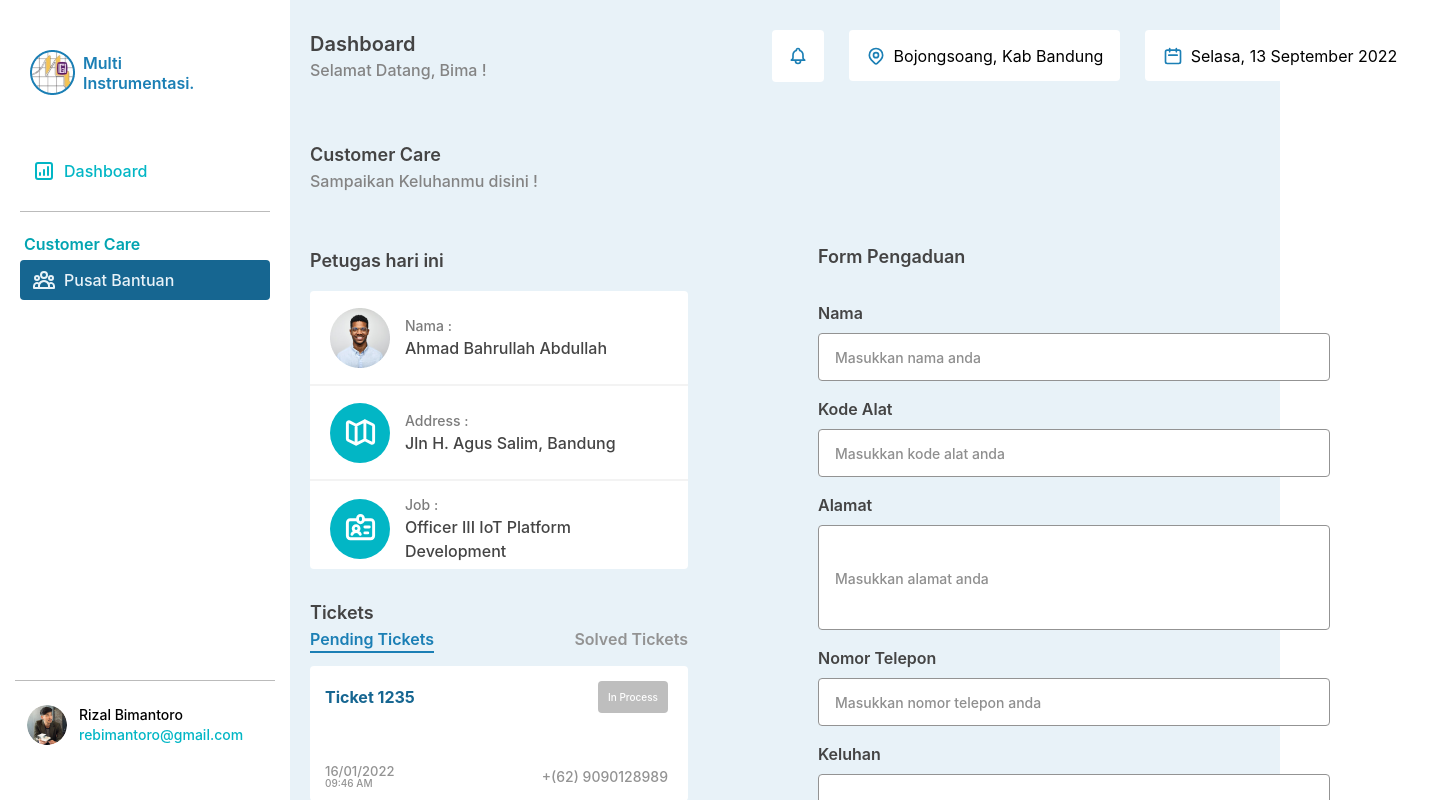
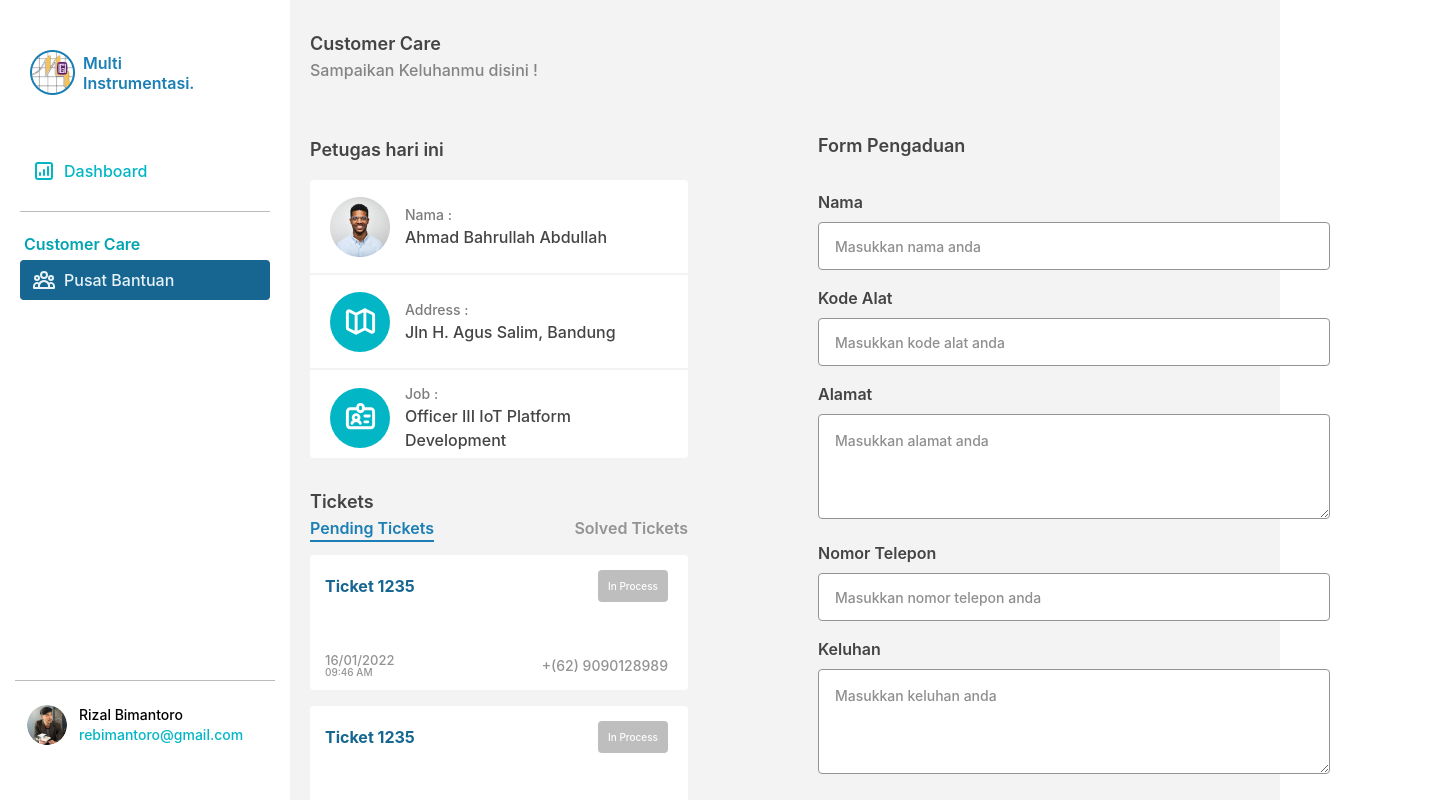
Before and after one commit to Smart-Dashboard-ESD/Website_Smart_Dashboard, a React (Create React App) app: page /customer-care in a window 1280 px wide. Shown: the top 800 px of the page, 1440 px wide, since content can reach past the window. Built offline with nearby package versions, Linux system fonts and the light colour scheme.

Commit message:
feat/add routing and link navigation

```diff
--- a/src/App.js
+++ b/src/App.js
@@ -1,26 +1,27 @@
 import { BrowserRouter, Route, Routes } from "react-router-dom";
-import Sidebar from "./components/Sidebar";
+// import Sidebar from "./components/Sidebar";
 import CustomerCare from "./pages/CustomerCare";
 import DashboardUser from "./pages/DashboardUser";
 import Tagihan from "./pages/Tagihan";
-import { useStateContext } from "./context/ContextProvider";
-import Header from "./components/Header";
-// import Login from "./pages/Login";
-// import Register from "./pages/Register";
+// import { useStateContext } from "./context/ContextProvider";
+import Login from "./pages/Login";
+import Register from "./pages/Register";
+import DataDiri from "./pages/DataDiri";
+import Pembayaran from "./pages/Pembayaran";
 
 function App() {
   return (
-    <div className="flex w-screen h-screen App bg-Primary-Light">
+    <div className="w-screen h-screen App">
       <BrowserRouter>
-        <Sidebar />
-        <div className="flex flex-col w-[1150px]">
-          <Header />
-          <Routes>
-            <Route path="/" element={<DashboardUser />} />
-            <Route path="/tagihan" element={<Tagihan />} />
-            <Route path="customer-care" element={<CustomerCare />} />
-          </Routes>
-        </div>
+        <Routes>
+          <Route path="/" element={<DashboardUser />} />
+          <Route path="/tagihan" element={<Tagihan />} />
+          <Route path="/customer-care" element={<CustomerCare />} />
+          <Route path="/login" element={<Login />} />
+          <Route path="/register" element={<Register />} />
+          <Route path="/data-diri" element={<DataDiri />} />
+          <Route path="/pembayaran" element={<Pembayaran />} />
+        </Routes>
       </BrowserRouter>
     </div>
   );
--- a/src/components/ButtonBayar.js
+++ b/src/components/ButtonBayar.js
@@ -1,9 +1,12 @@
 import React from "react";
+import { Link } from "react-router-dom";
 
 export default function ButtonBayar() {
   return (
-    <button className="w-[192px] h-[44px] bg-Primary-Normal bottom-[35px] right-[30px] absolute z-10 rounded text-white flex items-center justify-center">
-      <h1 className="text-[20px] font-medium">Bayar Sekarang</h1>
-    </button>
+    <Link to="/pembayaran">
+      <button className="w-[192px] h-[44px] bg-Primary-Normal bottom-[35px] right-[30px] absolute z-10 rounded text-white flex items-center justify-center">
+        <h1 className="text-[20px] font-medium">Bayar Sekarang</h1>
+      </button>
+    </Link>
   );
 }
--- a/src/components/FormDataDiri.js
+++ b/src/components/FormDataDiri.js
@@ -1,4 +1,5 @@
 import React from "react";
+import { Link } from "react-router-dom";
 import DateDropdown from "./Dropdown/DateDropdown";
 import GenderDropdown from "./Dropdown/GenderDropdown";
 import KotaDropdown from "./Dropdown/KotaDropdown";
@@ -81,9 +82,11 @@ export default function FormDataDiri() {
         <h2 className="text-sm font-medium text-Greyscale-Normal">
           *Form wajib terisi penuh
         </h2>
-        <button className="w-[158px] h-[39px] bg-Primary-Normal rounded text-base font-medium text-white ml-[264px]">
-          Save & Continue
-        </button>
+        <Link to="/register">
+          <button className="w-[158px] h-[39px] bg-Primary-Normal rounded text-base font-medium text-white ml-[264px]">
+            Save & Continue
+          </button>
+        </Link>
       </div>
     </div>
   );
--- a/src/components/History.js
+++ b/src/components/History.js
@@ -3,7 +3,7 @@ import TableHistory from "./TableHistory";
 
 export default function History() {
   return (
-    <div className="w-[1110px] h-[493px] bg-white mt-5 rounded drop-shadow">
+    <div className="w-[1110px] h-[493px] ml-[15px] bg-white mt-5 rounded drop-shadow">
       <div className="ml-[29px] pt-[26px]">
         <h1 className="font-medium text-Black-Normal text-[20px]">History</h1>
         <p className="text-sm font-medium text-Greyscale-Normal">
--- a/src/components/LoginForm.js
+++ b/src/components/LoginForm.js
@@ -55,14 +55,14 @@ export default function LoginForm() {
             Remember Me
           </label>
         </div>
-        <Link to="/dashboard">
+        <Link to="/">
           <div className="w-[416px] h-[51px] bg-[#1B7FB5] text-white font-semibold rounded mt-[32px] ml-[32px] flex items-center justify-center">
             Sign In
           </div>
         </Link>
         <h2 className="mt-[32px] ml-[32px] text-[#9F9F9F] text-sm font-medium">
           Sudah punya akun?{" "}
-          <Link to="/register" className="text-Primary-Normal">
+          <Link to="/data-diri" className="text-Primary-Normal">
             Register
           </Link>
         </h2>
--- a/src/components/TicketForm.js
+++ b/src/components/TicketForm.js
@@ -21,8 +21,8 @@ export default function TicketForm() {
         placeholder="Masukkan kode alat anda"
       />
       <h2 className="mt-4 text-base font-semibold text-Black-Normal">Alamat</h2>
-      <input
-        className="w-[512px] h-[105px] bg-white rounded border border-[#939393] mt-2 pl-4 placeholder:text-sm placeholder:font-medium placeholder:text-[#8F8F8F]"
+      <textarea
+        className="w-[512px] h-[105px] pt-4 bg-white rounded border border-[#939393] mt-2 pl-4 placeholder:text-sm placeholder:font-medium placeholder:text-[#8F8F8F]"
         placeholder="Masukkan alamat anda"
       />
       <h2 className="mt-4 text-base font-semibold text-Black-Normal">
@@ -31,12 +31,13 @@ export default function TicketForm() {
       <input
         className="w-[512px] h-[48px] bg-white rounded border border-[#939393] mt-2 pl-4 placeholder:text-sm placeholder:font-medium placeholder:text-[#8F8F8F]"
         placeholder="Masukkan nomor telepon anda"
+        type="number"
       />
       <h2 className="mt-4 text-base font-semibold text-Black-Normal">
         Keluhan
       </h2>
-      <input
-        className="w-[512px] h-[105px] bg-white rounded border border-[#939393] mt-2 pl-4 placeholder:text-sm placeholder:font-medium placeholder:text-[#8F8F8F]"
+      <textarea
+        className="w-[512px] pt-4 h-[105px] bg-white rounded border border-[#939393] mt-2 pl-4 placeholder:text-sm placeholder:font-medium placeholder:text-[#8F8F8F]"
         placeholder="Masukkan keluhan anda"
       />
       <div className="flex justify-end mt-[30px]">
--- a/src/pages/CustomerCare.js
+++ b/src/pages/CustomerCare.js
@@ -1,10 +1,13 @@
 import React from "react";
 import Petugas from "../components/Petugas";
+import Sidebar from "../components/Sidebar";
 import TicketForm from "../components/TicketForm";
 import Tickets from "../components/Tickets";
 
 export default function CustomerCare() {
   return (
+    <div className="flex bg-[#F3F3F3]">
+      <Sidebar />
       <div className="flex">
         <div className="ml-5 mt-[30px]">
           <h1 className="text-lg font-semibold text-Black-Normal">
@@ -18,5 +21,6 @@ export default function CustomerCare() {
         </div>
         <TicketForm />
       </div>
+    </div>
   );
 }
--- a/src/pages/DashboardUser.js
+++ b/src/pages/DashboardUser.js
@@ -2,15 +2,21 @@ import React from "react";
 import BillingDate from "../components/BillingDate";
 import DoughnutChartSection from "../components/DoughnutChartSection";
 import History from "../components/History";
+import Header from "../components/Header";
+import Sidebar from "../components/Sidebar";
 
 export default function DashboardUser() {
   return (
-    <div className="ml-[15px]">
-      <div className="flex">
-        <DoughnutChartSection />
-        <BillingDate />
+    <div className="flex w-screen h-screen App bg-Primary-Light">
+      <Sidebar />
+      <div className="w-[1150px]">
+        <Header />
+        <div className="flex ml-[15px]">
+          <DoughnutChartSection />
+          <BillingDate />
+        </div>
+        <History />
       </div>
-      <History />
     </div>
   );
 }
--- a/src/pages/DataDiri.js
+++ b/src/pages/DataDiri.js
@@ -1,12 +1,16 @@
 import React from "react";
 import FormDataDiri from "../components/FormDataDiri";
 import PaginationDataDiri from "../components/PaginationDataDiri";
+import SidebarAlt from "../components/SidebarAlt";
 
 export default function DataDiri() {
   return (
-    <div className="">
-      <PaginationDataDiri />
-      <FormDataDiri />
+    <div className="w-screen h-screen flex bg-[#F3F3F3]">
+      <SidebarAlt />
+      <div>
+        <PaginationDataDiri />
+        <FormDataDiri />
+      </div>
     </div>
   );
 }
--- a/src/pages/Pembayaran.js
+++ b/src/pages/Pembayaran.js
@@ -1,9 +1,12 @@
 import React from "react";
 import MetodeBayar from "../components/MetodeBayar";
 import PaymentDetail from "../components/PaymentDetail";
+import SidebarAlt from "../components/SidebarAlt";
 
 export default function Pembayaran() {
   return (
+    <div className="flex w-screen h-screen bg-[#F3F3F3]">
+      <SidebarAlt />
       <div>
         <div className="mt-[75px] ml-[50px]">
           <h1 className="text-2xl font-bold text-Black-Normal">
@@ -20,5 +23,6 @@ export default function Pembayaran() {
           <PaymentDetail />
         </div>
       </div>
+    </div>
   );
 }
```
Lines whose indentation alone changed are shown as unchanged.
